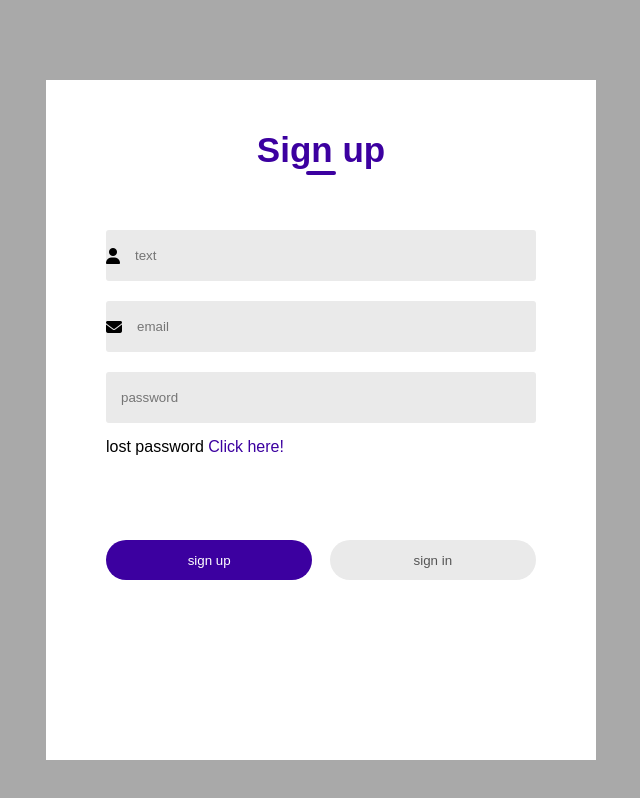
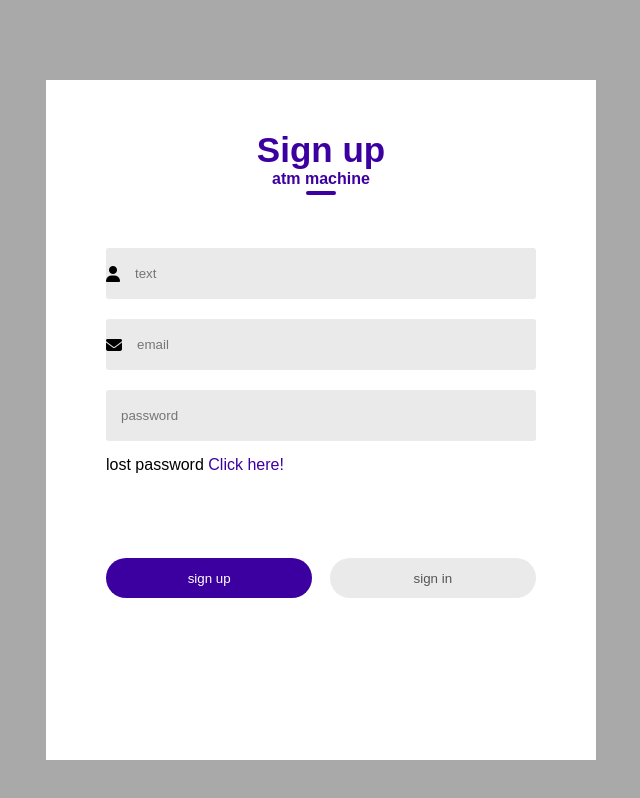
Before and after one commit to nwonye-dubby/test, a plain HTML site: page index.html in a window 1280 px wide. Shown: the whole page, without its empty margins (319-959 px from the left). Drawn offline with Linux system fonts and the light colour scheme; some icons are missing.

Commit message:
i added a title to my work

```diff
--- a/index.html
+++ b/index.html
@@ -14,7 +14,10 @@
   <body>
     <div class="container">
       <div class="form-box">
-        <h1 id="title">Sign up</h1>
+        <h1 id="title">
+          Sign up
+          <p>atm machine</p>
+        </h1>
         <form>
           <div class="input-group">
             <div class="input-field" id="nameField">
```
